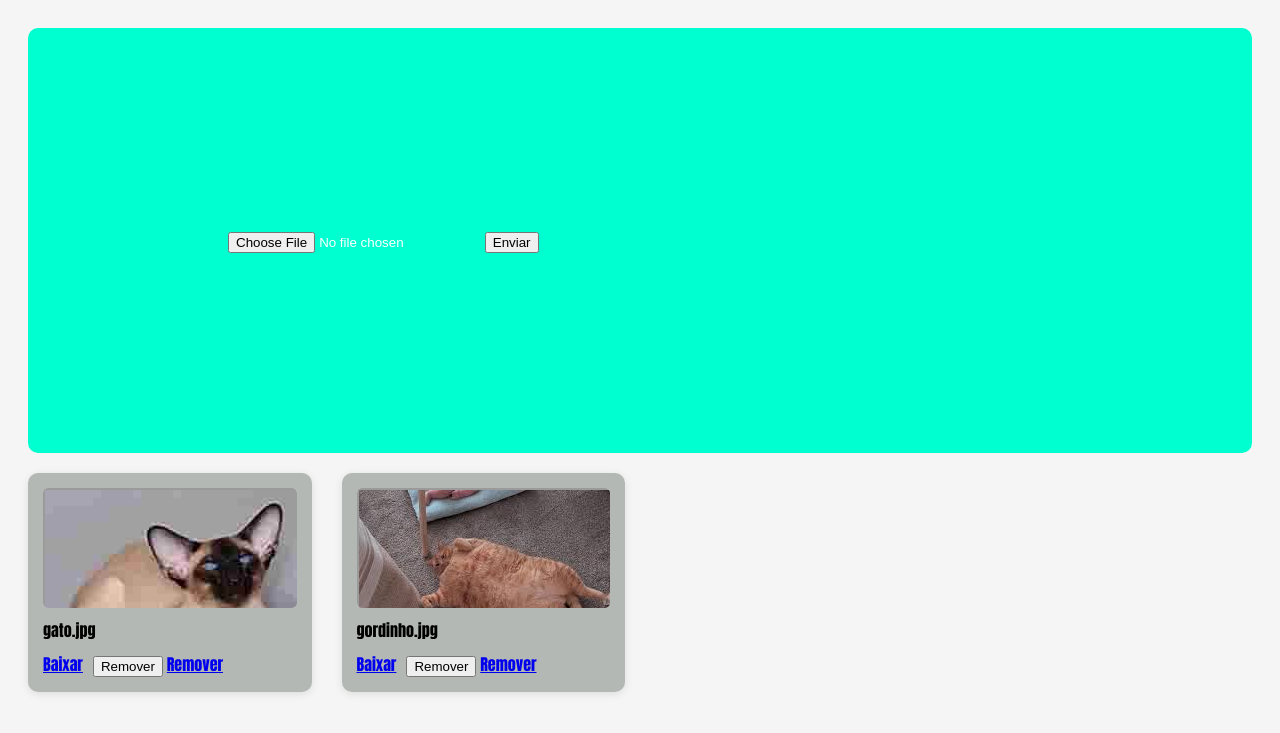
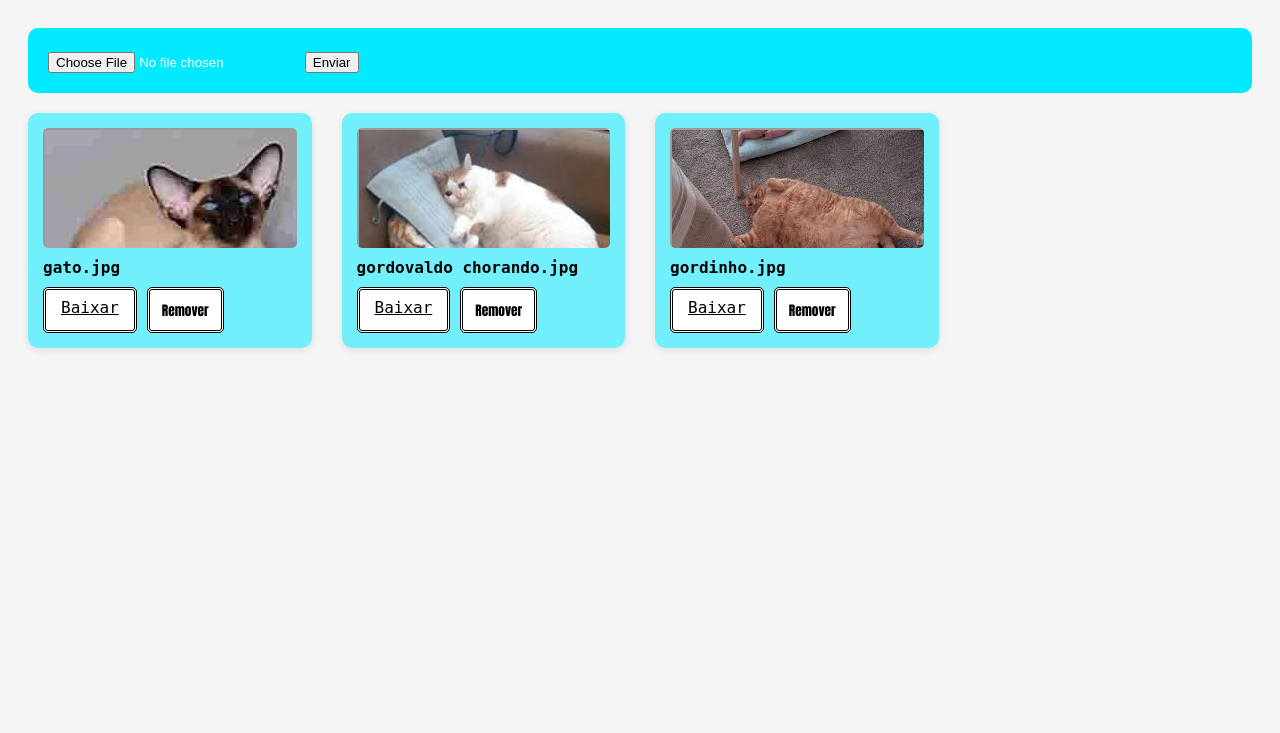
Before and after one commit to vitoroliveira8684/transferirArquivos, a FastAPI app: page / in a window 1280 px wide. Shown: the top 733 px of the page. Run offline with FastAPI, Linux system fonts and the light colour scheme.

Commit message:
Alterando layout

```diff
--- a/app/static/css/style.css
+++ b/app/static/css/style.css
@@ -5,28 +5,40 @@
  }
 
  .uploadBox {
-     background: rgb(0, 255, 208);
-     padding: 200px;
+     background: rgb(2, 234, 255);
+     padding: 20px;
      color: rgb(255, 255, 255);
      border-radius: 10px;
      margin-bottom: 20px;
  }
 
+
+
  .cards {
      display: grid;
      grid-template-columns: repeat(auto-fill, minmax(250px, 1fr));
      gap: 30px;
+     flex-wrap: wrap;
  }
 
  .card {
-     background: rgb(180, 184, 180);
+     background: rgba(2, 234, 255, 0.543);
      border-radius: 10px;
      padding: 15px;
      box-shadow: 0 2px 8px rgba(0, 0, 0, .1);
+     width: fit-content;
+     font-family: monospace, 'Gill Sans MT', Calibri, 'Trebuchet MS', sans-serif;
+ }
+
+ .info{
+    display: flex;
+    flex-direction: column;
+    justify-content: space-between;
+    color: rgb(0, 0, 0);
  }
 
  .filename {
-     word-break: break-word;
+     word-break: normal;
      margin-bottom: 10px;
      font-weight: bold;
  }
@@ -39,20 +51,38 @@
  .btn {
      flex: 1;
      padding: 8px;
-     border: none;
+     border: double;
      border-radius: 5px;
      cursor: pointer;
-     color: white;
-     text-decoration: none;
+     color: rgb(0, 0, 0);
+     text-decoration: wavy;
      text-align: center;
  }
 
- .download {
-     background: #2196f3;
+ .btnDownload {
+    display: inline-block;
+    padding: 8px 15px;
+    border-radius: 5px;
+    border: double;
+    color: rgb(0, 0, 0);
+
+    background: #ffffff;
+    cursor: pointer;
+
  }
 
- .delete {
-     background: #f44336;
+ .btnDelete {
+    display: inline-block;
+      flex: 1;
+     padding: 10px 12px;
+     border: double;
+     border-radius: 5px;
+     cursor: pointer;
+     color: rgb(0, 0, 0);
+     text-decoration: wavy;
+     text-align: center;
+     font-family: Impact, Haettenschweiler, 'Arial Narrow Bold', sans-serif;
+     background: #ffffff;
  }
 
  .preview {
--- a/app/templates/index.html
+++ b/app/templates/index.html
@@ -31,6 +31,7 @@
                         <iframe src="/uploads/{{arquivo}}"></iframe>
                     </div>
 
+                    <div class="info">
                         <div class="filename">
                             {{arquivo}}
                         </div>
@@ -40,10 +41,10 @@
                             <a class="btnDownload" href="/uploads/{{arquivo}}" download>Baixar</a>
                             <form action="/delete/{{arquivo}}" method="post">
                                 <button type="submit" class="btnDelete">Remover</button>
-                            <a class="btnDelete" href="/delete/{{arquivo}}">Remover</a>
                             </form>
+
                         </div>
-
+                    </div>
                 </div>
 
 
```
Also changed, not shown: uploads/gordovaldo chorando.jpg (added), 1 other file. Lines whose indentation alone changed are shown as unchanged.
